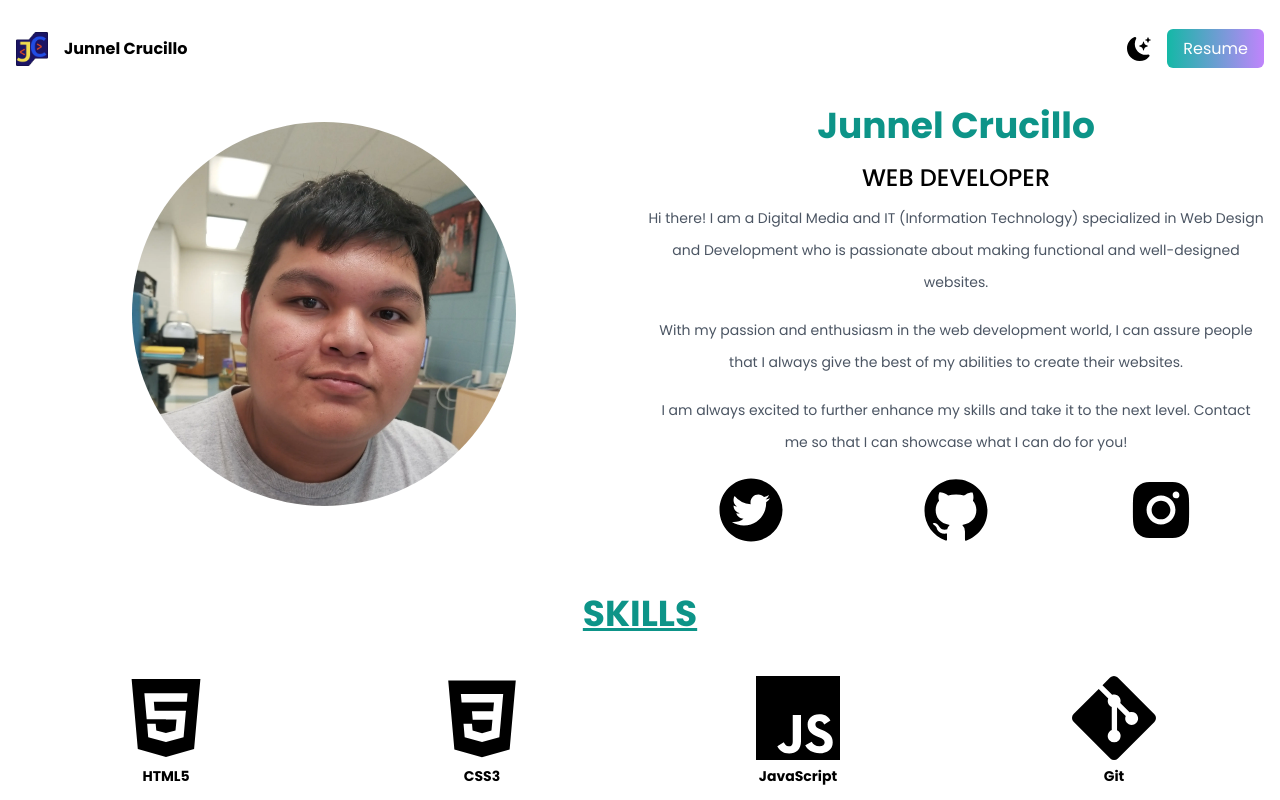
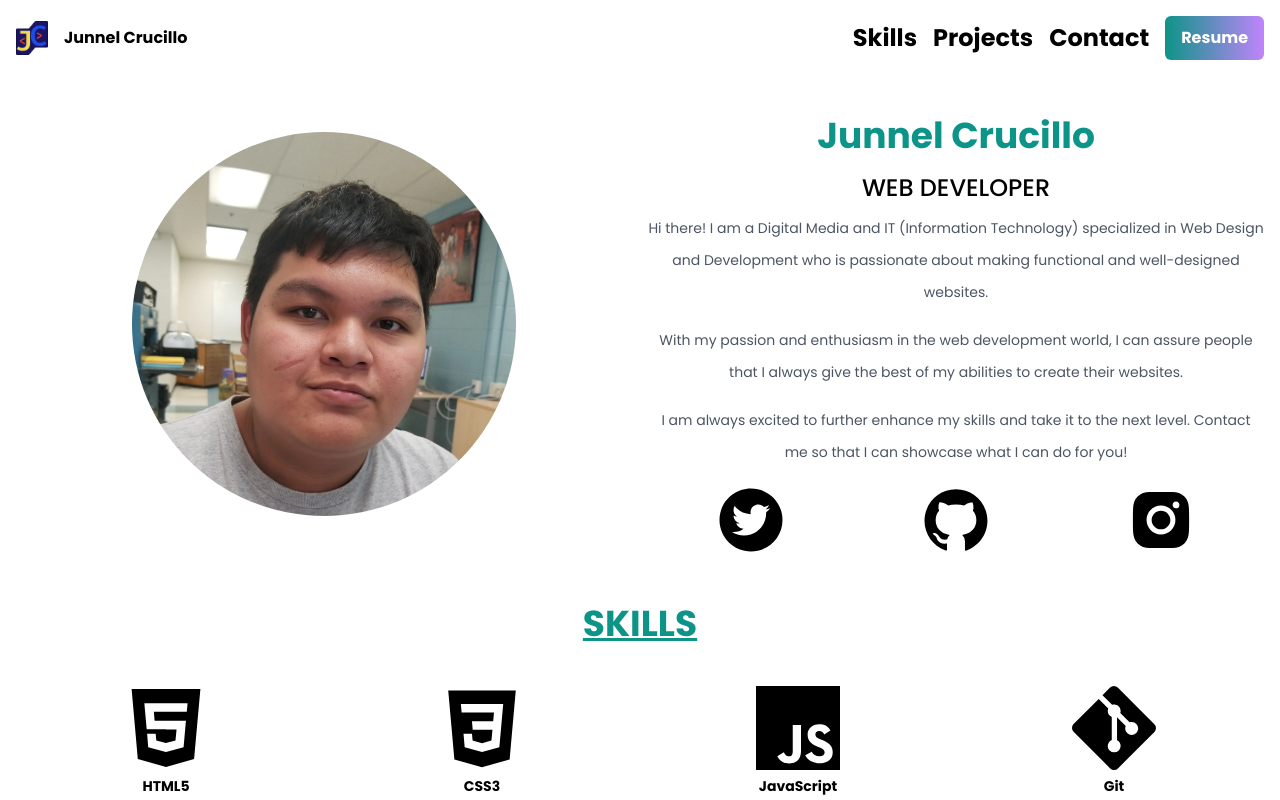
Before and after one commit to JCrucillo2/react-portfolio, a Next.js app: page / in a window 1280 px wide. Shown: the top 800 px of the page. Built offline with nearby package versions, Linux system fonts and the light colour scheme.

Commit message:
Added navigation links

```diff
--- /dev/null
+++ b/components/NavBar.js
@@ -0,0 +1,76 @@
+import { useState } from "react";
+import Link from "next/link";
+
+function MobileNav({ open, setOpen }) {
+  return (
+    <div
+      className={`absolute md:static top-0 left-0 w-full bg-white transform ${
+        open ? "-translate-y-0" : "-translate-y-full"
+      } transition-transform duration-300 ease-in-out filter md:-translate-y-0`}
+    >
+      <div className="flex flex-col md:flex-row md:gap-4 justify-center items-center mt-12 md:mt-0">
+        <Link
+          className="font-bold text-2xl transition-all hover:text-teal-600 my-4"
+          href="#skills"
+          scroll={false}
+        >
+          Skills
+        </Link>
+        <Link
+          className="font-bold text-2xl transition-all hover:text-teal-600 my-4"
+          href="#projects"
+          scroll={false}
+        >
+          Projects
+        </Link>
+        <Link
+          className="font-bold text-2xl transition-all hover:text-teal-600 my-4"
+          href="#contact"
+          scroll={false}
+        >
+          Contact
+        </Link>
+        <Link
+          href="/files/my-resume.pdf"
+          className="bg-gradient-to-r from-teal-600 to-purple-400 px-4 py-2.5 font-bold text-white rounded-md my-4"
+          target="_blank"
+        >
+          Resume
+        </Link>
+      </div>
+    </div>
+  );
+}
+
+export default function NavBar() {
+  const [open, setOpen] = useState(false);
+  return (
+    <nav>
+      <MobileNav open={open} setOpen={setOpen} />
+      <div className="w-11/12 flex justify-end items-center md:hidden">
+        <div
+          className="group z-50 relative w-6 h-6 cursor-pointer flex-col justify-between items-center flex"
+          onClick={() => {
+            setOpen(!open);
+          }}
+        >
+          <span
+            className={`h-1 w-full bg-black rounded-md group-hover:text-teal-600 cursor pointer transform transition duration-300 ease-in-out ${
+              open ? "rotate-45 translate-y-2.5" : ""
+            }`}
+          />
+          <span
+            className={`h-1 w-full bg-black rounded-md group-hover:text-teal-600 cursor pointer transform transition duration-300 ease-in-out ${
+              open ? "w-0" : "w-full"
+            }`}
+          />
+          <span
+            className={`h-1 w-full bg-black rounded-md group-hover:text-teal-600 cursor pointer transform transition duration-300 ease-in-out ${
+              open ? "-rotate-45 -translate-y-2.5" : ""
+            }`}
+          />
+        </div>
+      </div>
+    </nav>
+  );
+}
--- a/pages/_app.js
+++ b/pages/_app.js
@@ -17,7 +17,13 @@ function MyApp({ Component, pageProps }) {
       debounceDelay: 50,
       throttleDelay: 99,
 
-      duration: 1500,
+      offset: 120,
+      delay: 0,
+      duration: 400,
+      easing: "ease",
+      once: false,
+      mirror: false,
+      anchorPlacement: "top-bottom",
     });
   }, []);
 
--- a/pages/_document.js
+++ b/pages/_document.js
@@ -3,7 +3,7 @@ import { Html, Head, Main, NextScript } from "next/document";
 
 export default function Document() {
   return (
-    <Html>
+    <Html style={{ scrollBehavior: "smooth" }}>
       <Head>
         <link rel="preconnect" href="https://fonts.googleapis.com" />
         <link rel="preconnect" href="https://fonts.gstatic.com" crossorigin />
--- a/pages/index.js
+++ b/pages/index.js
@@ -3,7 +3,6 @@ import Image from "next/image";
 import Link from "next/link";
 
 // react-icons
-import { BsFillMoonStarsFill } from "react-icons/bs";
 import {
   AiFillTwitterCircle,
   AiFillGithub,
@@ -27,6 +26,7 @@ import junnel from "../public/img/my-picture.webp";
 import BsProject from "../public/img/bootstrap-page.webp";
 import NextJStripe from "../public/img/next-js-stripe-intg.webp";
 import ReactDashboard from "../public/img/react-dashboard.webp";
+import NavBar from "../components/NavBar";
 
 export default function Home() {
   return (
@@ -42,7 +42,8 @@ export default function Home() {
 
       <main className="bg-white">
         <section className="min-h-screen">
-          <nav className="flex items-center justify-between py-8 md:container mx-auto px-4">
+          <div className=" mb-8 px-4 py-5 md:py-0 sticky top-0 z-50 bg-white">
+            <div className="md:container mx-auto flex justify-between items-center">
               <h1>
                 <Link href="/" className="flex items-center">
                   <Image
@@ -55,21 +56,10 @@ export default function Home() {
                   </span>
                 </Link>
               </h1>
-            <ul className="flex items-center">
-              <li>
-                <BsFillMoonStarsFill className="cursor-pointer text-2xl" />
-              </li>
-              <li>
-                <Link
-                  className="bg-gradient-to-r from-teal-500 to-purple-400 text-white px-4 py-2 rounded-md ml-4"
-                  href="/files/my-resume.pdf"
-                  target="_blank"
-                >
-                  Resume
-                </Link>
-              </li>
-            </ul>
-          </nav>
+
+              <NavBar />
+            </div>
+          </div>
 
           <div className="grid md:grid-cols-2 gap-4 mx-auto md:container items-center mb-12 px-4">
             <div className="md:flex justify-center">
@@ -127,7 +117,7 @@ export default function Home() {
             </div>
           </div>
 
-          <div className="md:container mx-auto px-4">
+          <div className="md:container mx-auto px-4" id="skills">
             <h2 className="uppercase font-bold text-4xl text-teal-600 text-center underline">
               Skills
             </h2>
@@ -175,7 +165,10 @@ export default function Home() {
             </div>
           </div>
 
-          <div className="bg-gradient-to-r from-teal-600 to-purple-400">
+          <div
+            className="bg-gradient-to-r from-teal-600 to-purple-400"
+            id="projects"
+          >
             <div className="md:container mx-auto px-4 text-white">
               <h2 className="uppercase font-bold text-4xl pt-9 text-center underline">
                 Projects
@@ -337,8 +330,8 @@ export default function Home() {
             </div>
           </div>
 
-          <div className="py-8 mx-auto md:container px-4">
-            <h2 className="uppercase font-bold text-4xl text-center text-teal-600 py-4">
+          <div className="py-8 mx-auto md:container px-4" id="contact">
+            <h2 className="uppercase font-bold text-4xl text-center text-teal-600 py-4 underline">
               Contact Me
             </h2>
             <div className="grid md:grid-cols-2 md:gap-4 md:items-center">
```
Lines whose indentation alone changed are shown as unchanged.
